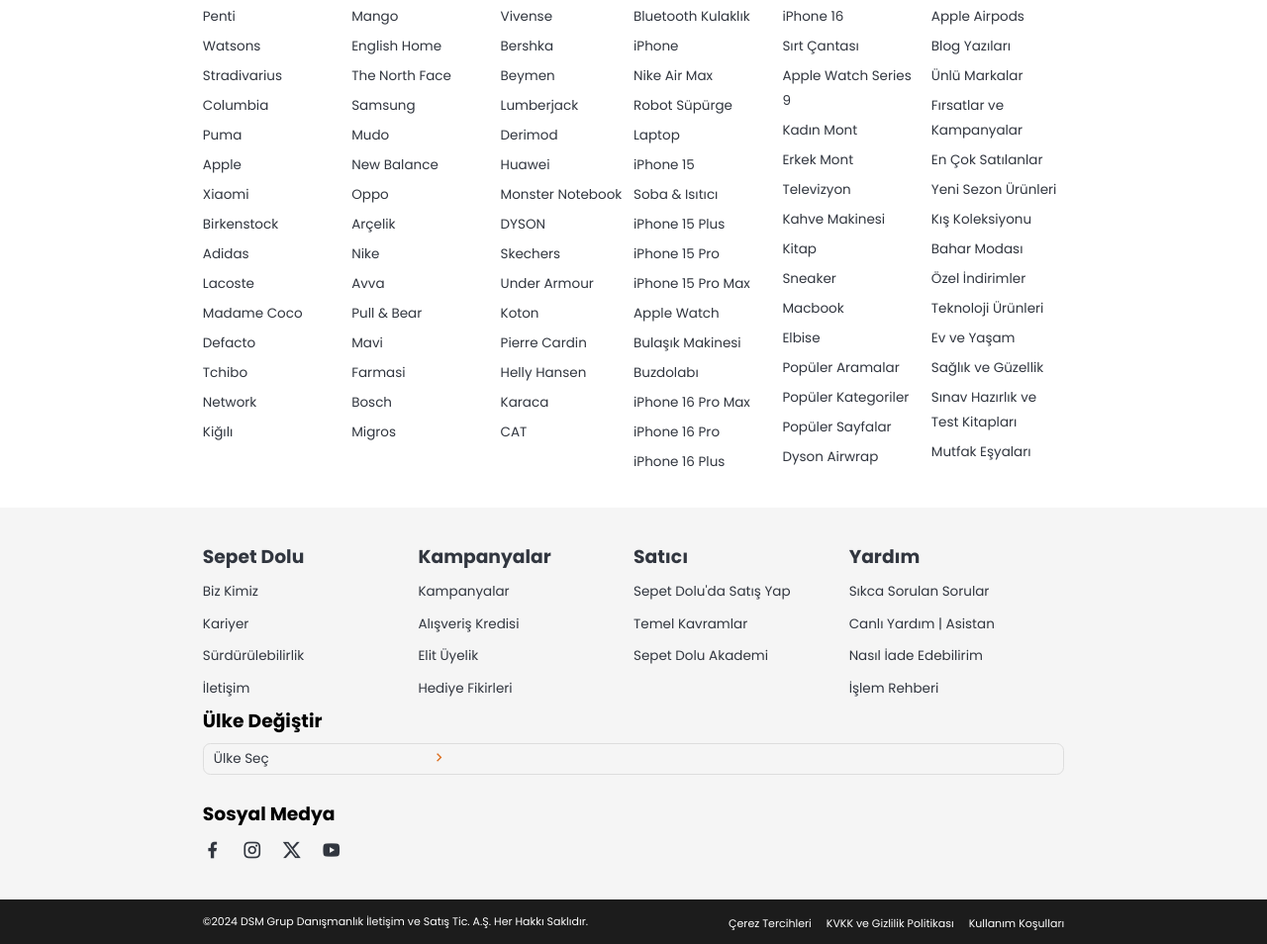
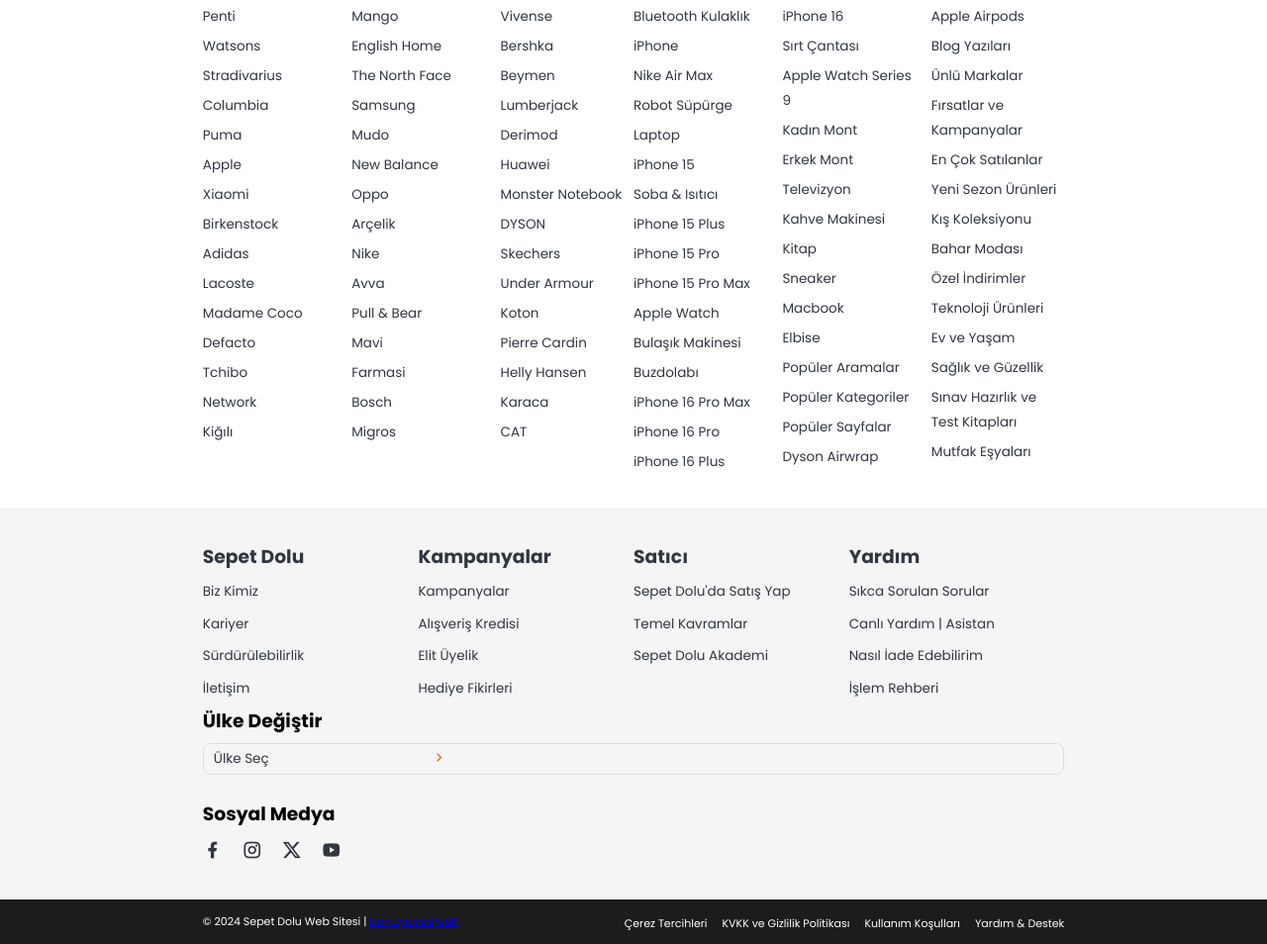
Before and after one commit to bartuyavas01/e-ticaret-sitesi, a plain HTML site: page alısveris sitesi/index.html in a window 1280 px wide. Shown: the part 5222-6176 px from the top of the page at 99% size. Drawn offline with nearby package versions, Linux system fonts and the light colour scheme.

Commit message:
index.html

```diff
--- a/alısveris sitesi/index.html
+++ b/alısveris sitesi/index.html
@@ -776,12 +776,13 @@
 
     <section class="footer-bottom">
         <div class="footer-b">
-            <p>©2024 DSM Grup Danışmanlık İletişim ve Satış Tic. A.Ş. Her Hakkı Saklıdır.</p>
+            <p>&copy; 2024 Sepet Dolu Web Sitesi | <a href="#">bartuyavasPeeK</a></p>
             <div class="link">
                 <ul>
                     <li><a href="#">Çerez Tercihleri</a></li>
                     <li><a href="#">KVKK ve Gizlilik Politikası</a></li>
                     <li><a href="#">Kullanım Koşulları</a></li>
+                    <li><a href="#">Yardım & Destek</a></li>
                 </ul>
             </div>
         </div>
```
